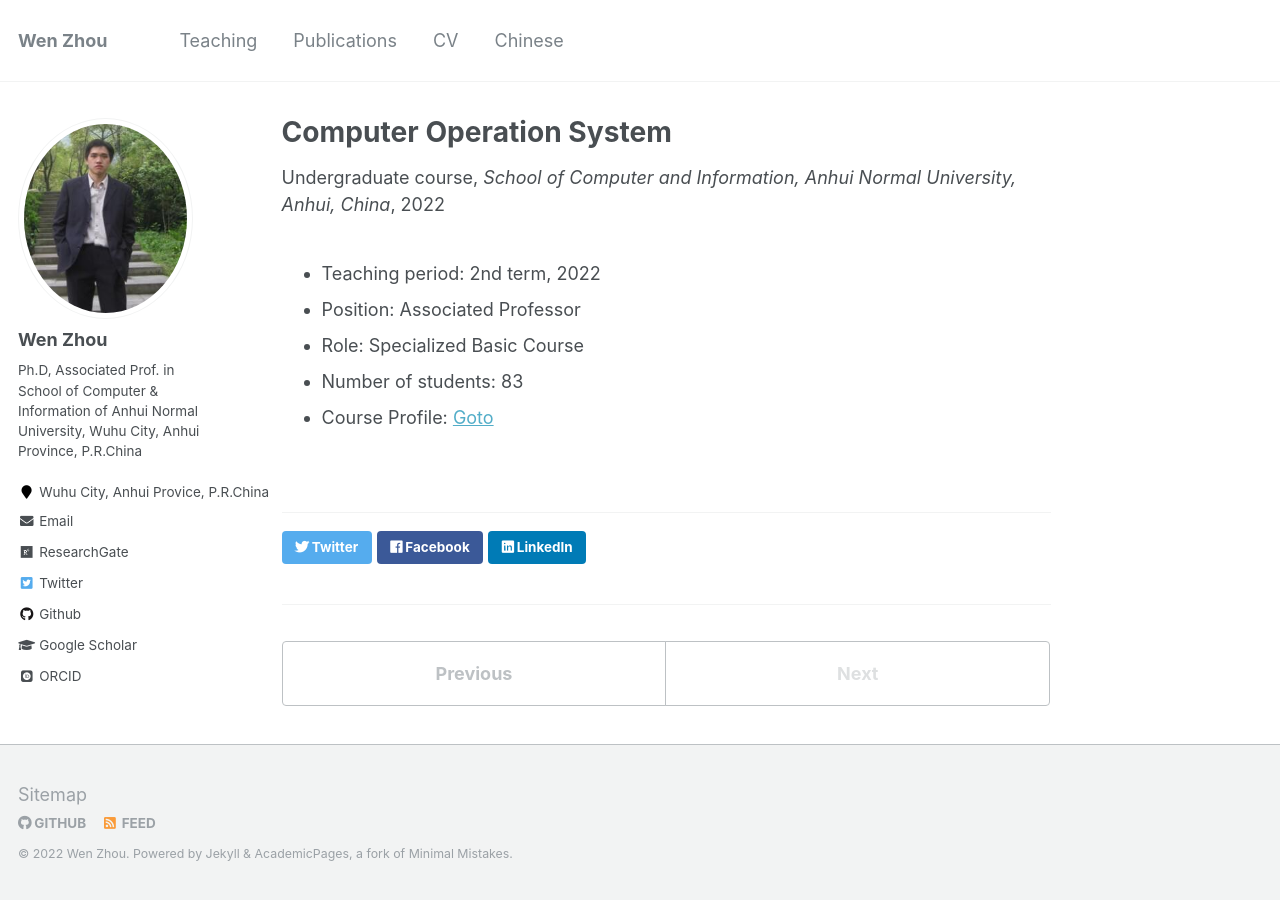
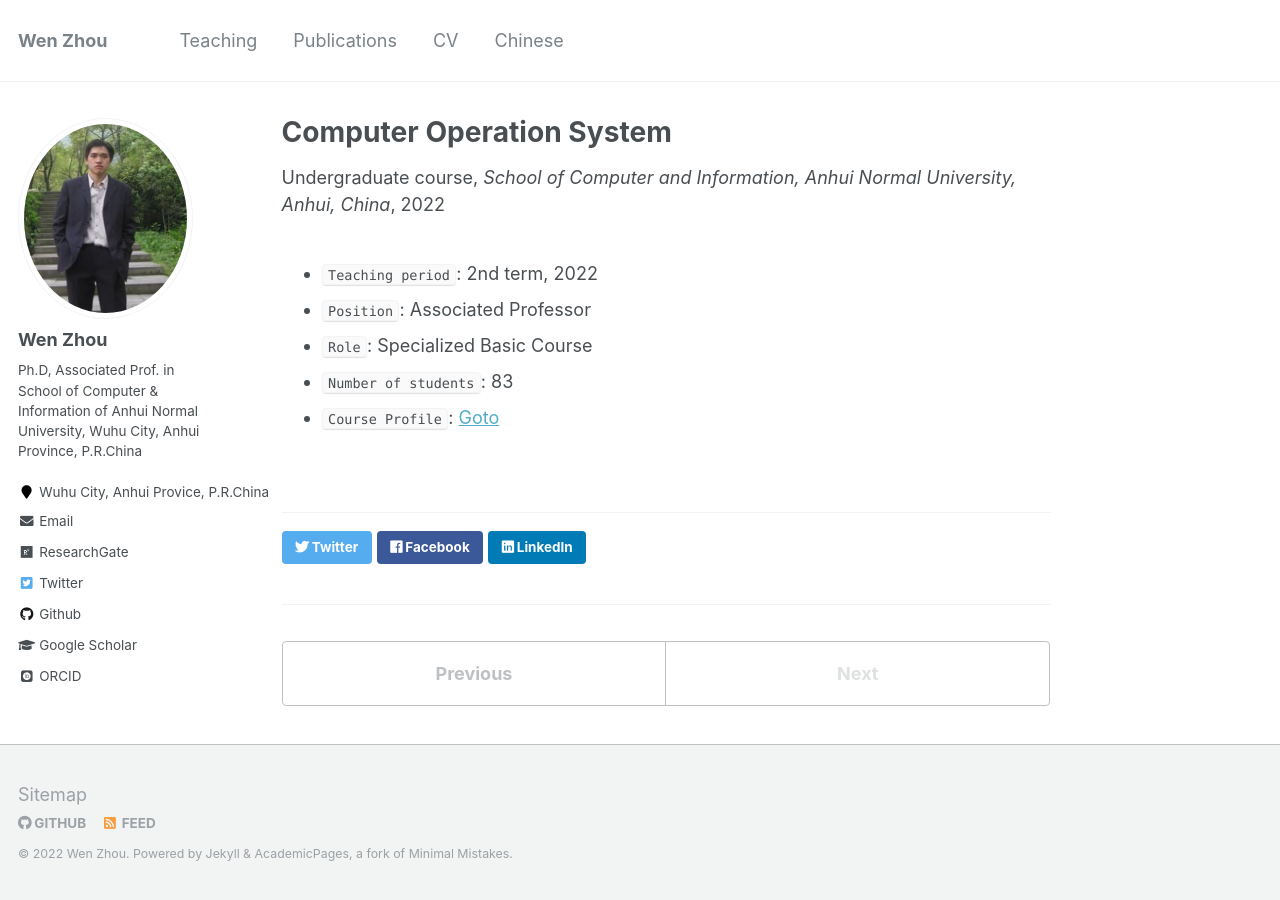
Before and after one commit to zhouwen327/zhouwen327.github.io, a Jekyll site: the page built from _teaching/2022-T2-OS.md, in a window 1280 px wide. Built offline with Jekyll 4.4.1, drawn with Linux system fonts in a browser that asks for light colours; some web fonts are replaced.

Commit message:
Update 2022-T2-OS.md

```diff
--- a/_teaching/2022-T2-OS.md
+++ b/_teaching/2022-T2-OS.md
@@ -7,8 +7,8 @@ venue: "School of Computer and Information, Anhui Normal University, Anhui, Chin
 date: 2022-3-18
 location: "Wuhu Anhui"
 ---
-* Teaching period: 2nd term, 2022
-* Position: Associated Professor
-* Role: Specialized Basic Course
-* Number of students: 83
-* Course Profile: [Goto](http://ivr-ahnu.cn/lectures/os/)
+* `Teaching period`: 2nd term, 2022
+* `Position`: Associated Professor
+* `Role`: Specialized Basic Course
+* `Number of students`: 83
+* `Course Profile`: [Goto](http://ivr-ahnu.cn/lectures/os/)
```
